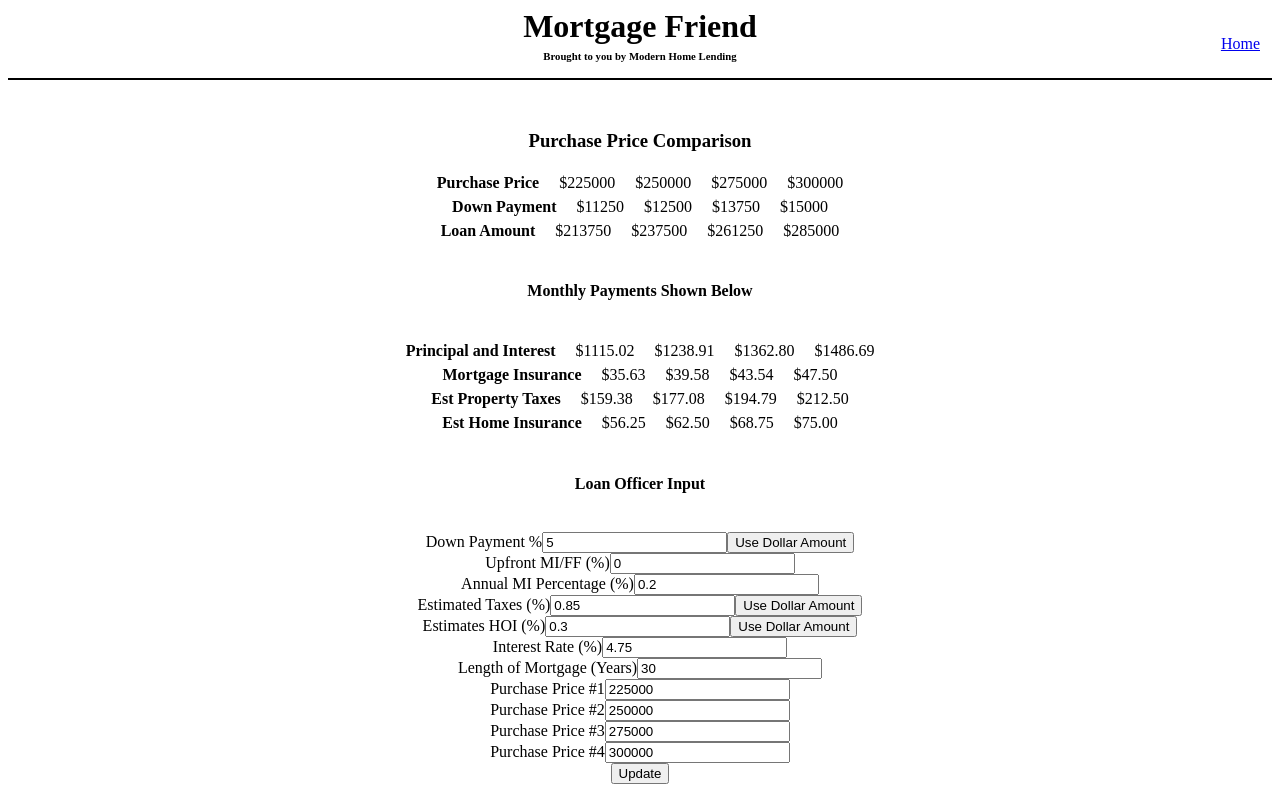
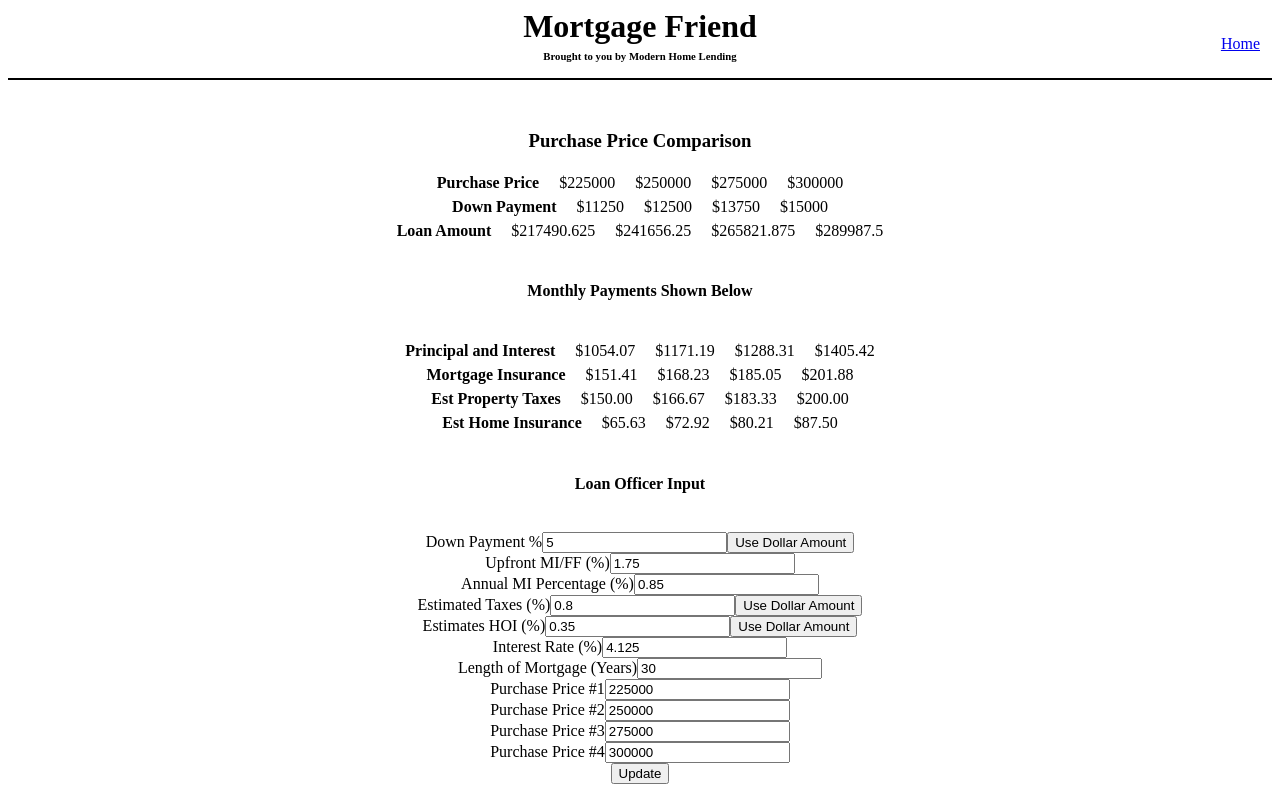
Before and after one commit to Zakery1/More-Friend, an Angular app: page /pvdp in a window 1280 px wide. Built offline with nearby package versions, Linux system fonts and the light colour scheme.

Commit message:
reallign loan officer inputs

```diff
--- a/src/app/price-varied-dp/price-varied-dp.component.ts
+++ b/src/app/price-varied-dp/price-varied-dp.component.ts
@@ -18,11 +18,11 @@ export class PriceVariedDpComponent implements OnInit {
 	private purchasePriceFour = 300000;
 	private downPaymentPercentage = 5;
 
-	private upfrontMiFf = 0;
-	private miPercentage = 0.2;
-	private estimatedTaxes = 0.85;
-	private estimateHOI = 0.3;
-	private interestRate = 4.75;
+	private upfrontMiFf = 1.75;
+	private miPercentage = 0.85;
+	private estimatedTaxes = 0.8;
+	private estimateHOI = 0.35;
+	private interestRate = 4.125;
 	private mortgageYears = 30;
 
 
```
